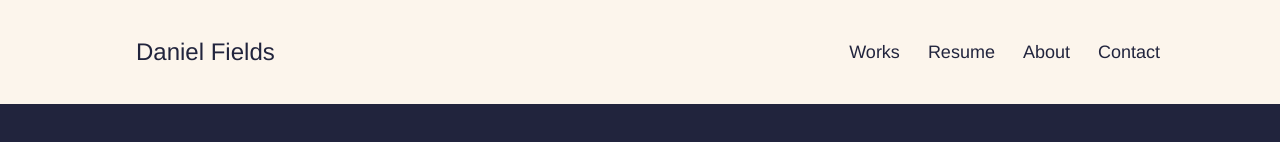
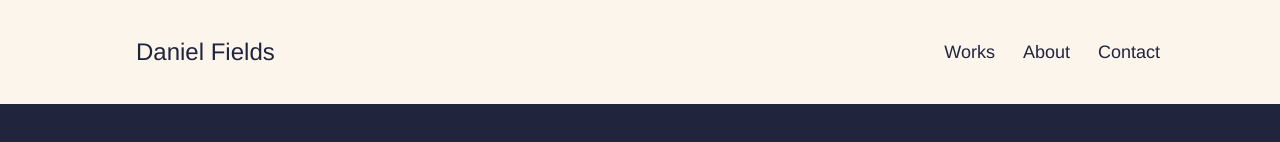
Before and after one commit to danf8/my-portfolio, a Next.js app: page / in a window 1280 px wide. Shown: the top 142 px of the page. Built offline with nearby package versions, Linux system fonts and the light colour scheme.

Commit message:
wip: fix link error

```diff
--- a/components/Nav.js
+++ b/components/Nav.js
@@ -18,9 +18,9 @@ const Nav = () => {
         <Link scroll={false} className='transition ease-in-out delay-50 hover:translate-y-1 hover:opacity-75 hover:scale-110 duration-300' href='/#projects'>
           <li>Works</li>
         </Link>
-        <Link scroll={false} className='transition ease-in-out delay-50 hover:translate-y-1 hover:opacity-75 hover:scale-110 duration-300' href='/resume'>
+        {/* <Link scroll={false} className='transition ease-in-out delay-50 hover:translate-y-1 hover:opacity-75 hover:scale-110 duration-300' href='/resume'>
           <li>Resume</li>
-        </Link>
+        </Link> */}
         <Link scroll={false} className='transition ease-in-out delay-50 hover:-translate-y-1 hover:opacity-75 hover:scale-110 duration-300' href='/#about'>
           <li>About</li>
         </Link>
@@ -38,9 +38,9 @@ const Nav = () => {
             <Link scroll={false} className='' href='/#projects'>
               <li>Works</li>
             </Link>
-            <Link scroll={false} className='' href='/resume'>
+            {/* <Link scroll={false} className='' href='/resume'>
               <li>Resume</li>
-            </Link>
+            </Link> */}
             <Link scroll={false} className='' href='/#about'>
               <li className='' >About</li>
             </Link>
```
